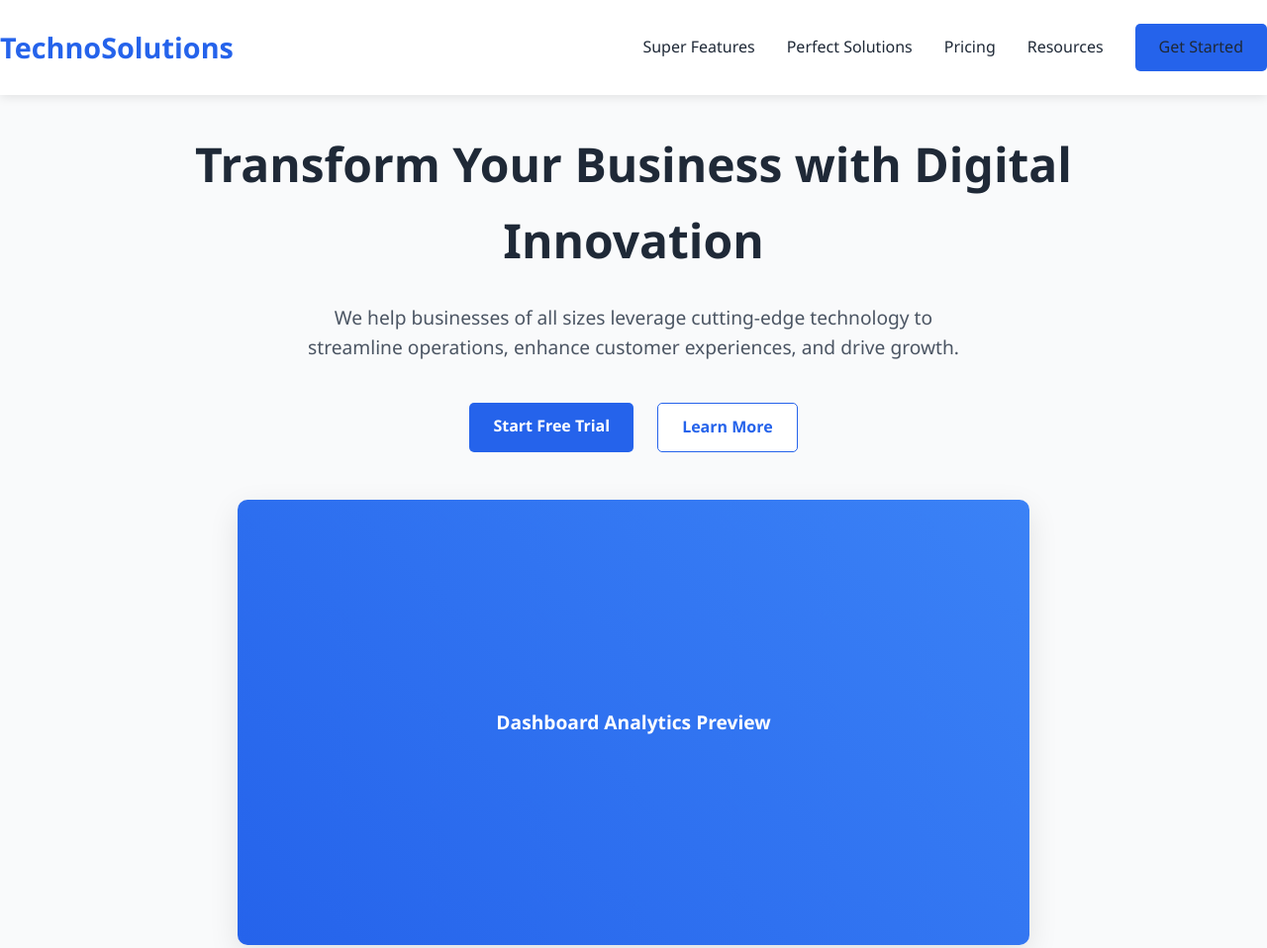
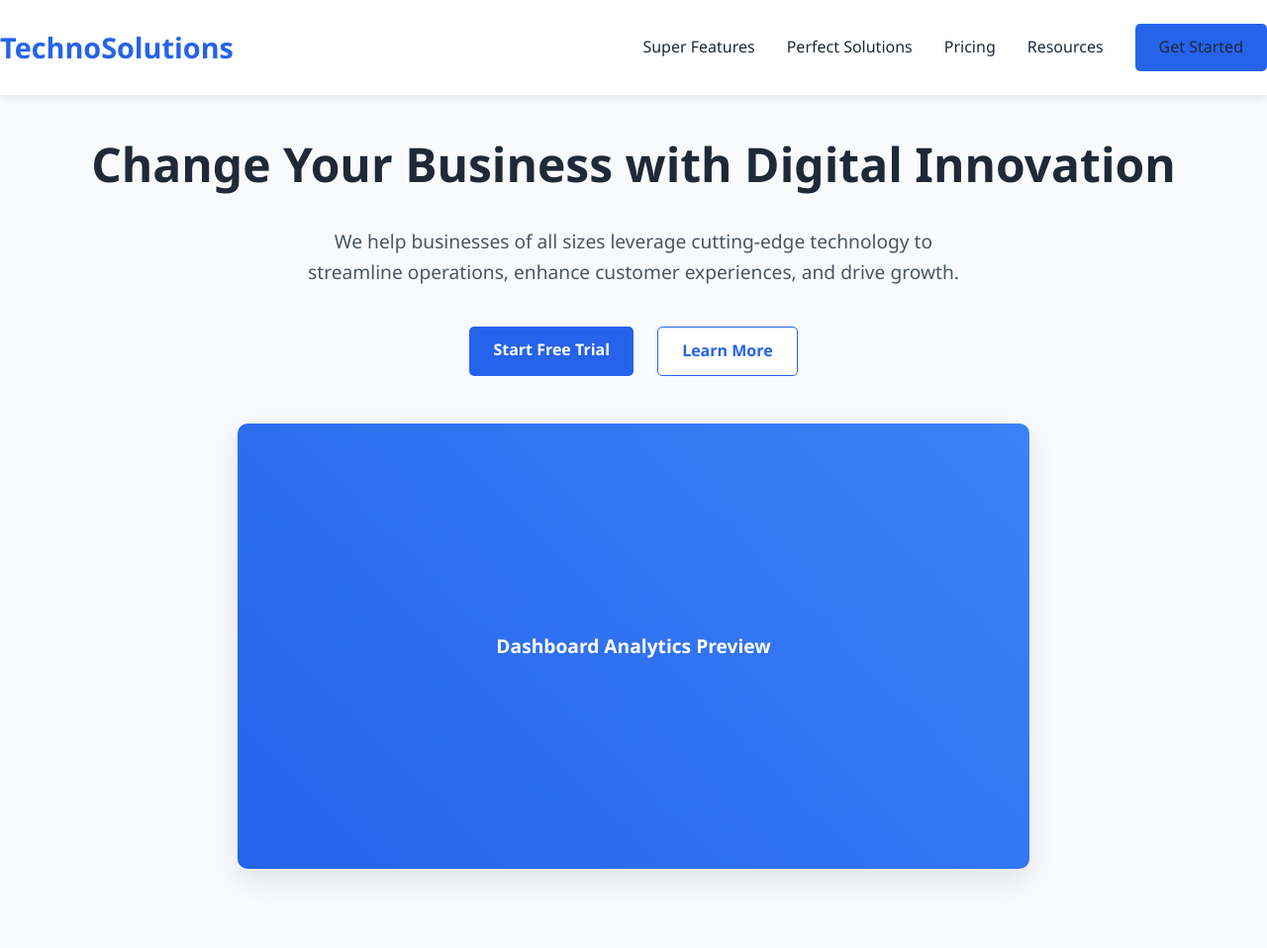
Before and after one commit to dhilrohith/git_practise_1, a plain HTML site: page index.html in a window 1280 px wide. Shown: the top 958 px of the page at 99% size. Drawn offline with Linux system fonts and the light colour scheme.

Commit message:
changes from develop

```diff
--- a/index.html
+++ b/index.html
@@ -418,7 +418,7 @@
     <!-- Hero Section -->
     <section class="hero">
         <div class="container">
-            <h1>Transform Your Business with Digital Innovation</h1>
+            <h1>Change Your Business with Digital Innovation</h1>
             <p>We help businesses of all sizes leverage cutting-edge technology to streamline operations, enhance customer experiences, and drive growth.</p>
             <div class="hero-buttons">
                 <a href="#contact" class="cta-button">Start Free Trial</a>
```
